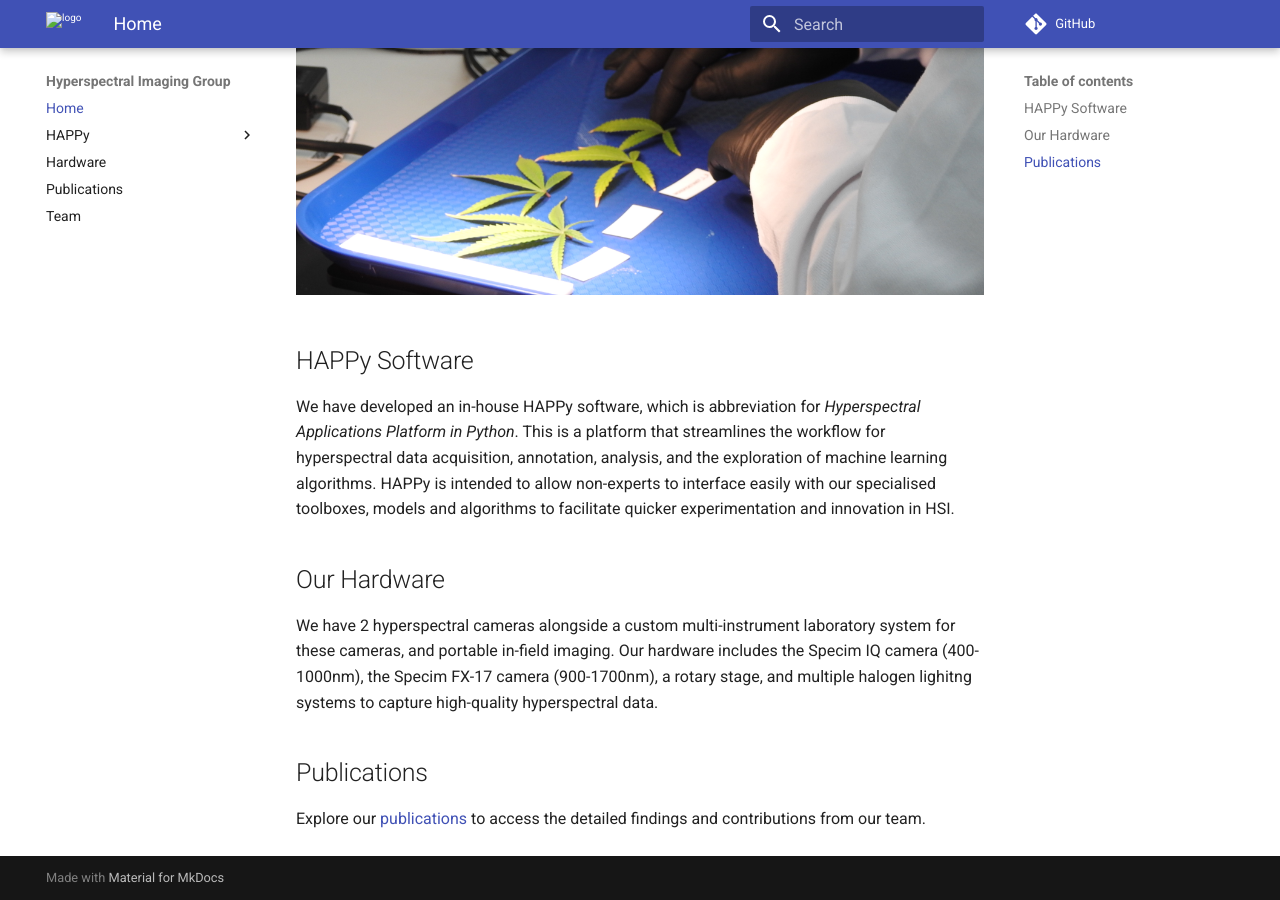
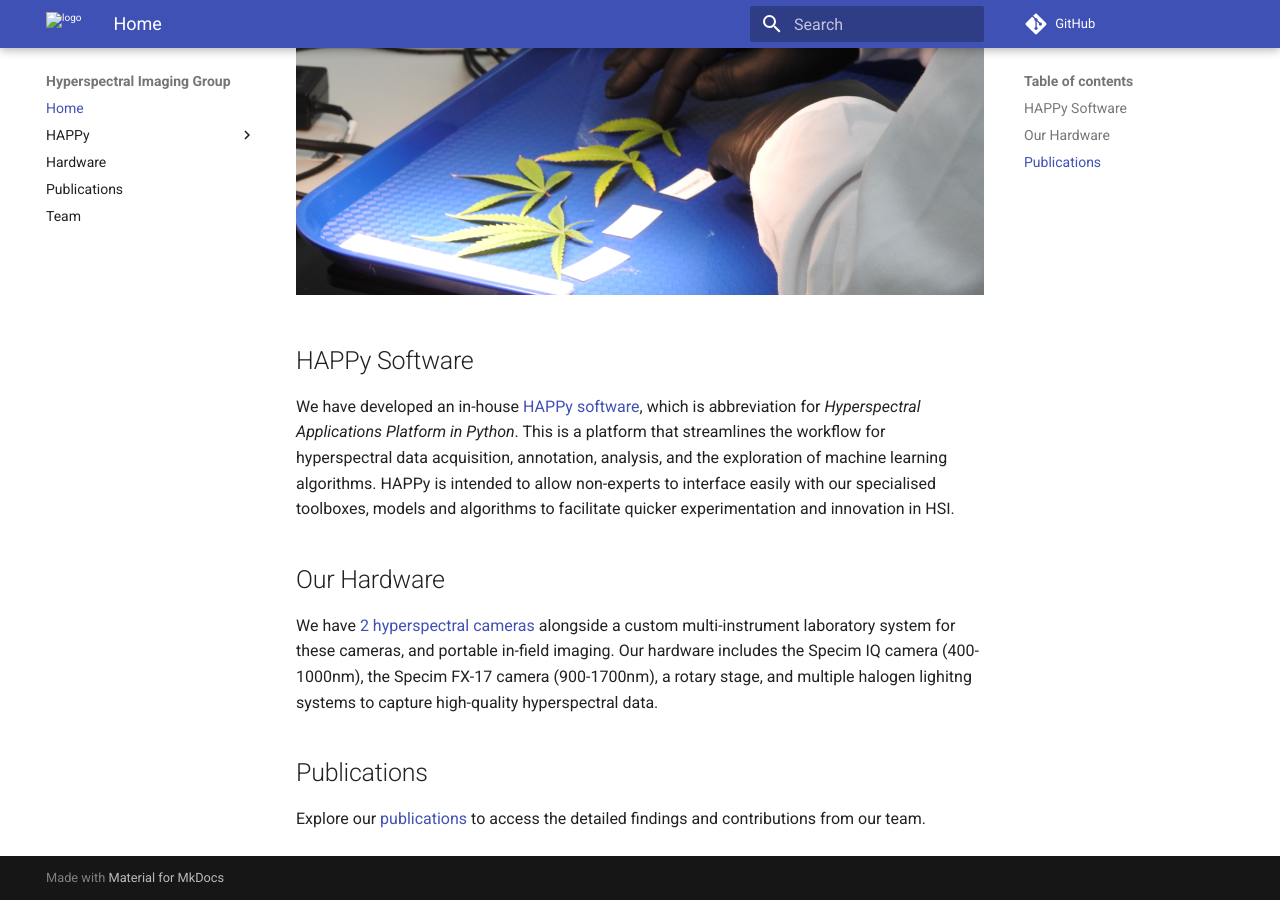
Before and after one commit to wairas/hsi-website, an MkDocs documentation site: the page built from docs/index.md, in a window 1280 px wide and 900 px high, scrolled down 904 px. Built offline with MkDocs 1.6.1 and Material for MkDocs 9.7.7, drawn with Linux system fonts in a browser that asks for light colours; comment, search, counter and statistics services are not loaded; some of the changed lines change nothing that is shown.

Commit message:
added further links and added line breaks

```diff
--- a/docs/index.md
+++ b/docs/index.md
@@ -1,14 +1,30 @@
 ![Cannabis buds](img/cannabis_buds.jpg)
 
-Welcome to the Hyperspectral Imaging Group at the University of Waikato. We are a team of engineers and computer scientists working on computational imaging methods for  hyperspectral imaging (HSI) technology through open-source platforms. We prioritise software-hardware integrated methods with machine learning and AI-informed image acquisition protocols. Our website serves as a hub for our software, hardware and hyperspectral database.
+Welcome to the Hyperspectral Imaging Group at the University of Waikato. We are
+a team of engineers and computer scientists working on computational imaging
+methods for  hyperspectral imaging (HSI) technology through open-source platforms.
+We prioritise software-hardware integrated methods with machine learning and
+AI-informed image acquisition protocols. Our website serves as a hub for our
+software, hardware and hyperspectral database.
 
 ![Imaging](img/DSCN3213.JPG)
 
 # HAPPy Software
-We have developed an in-house HAPPy software, which is abbreviation for *Hyperspectral Applications Platform in Python*. This is a platform that streamlines the workflow for hyperspectral data acquisition, annotation, analysis, and the exploration of machine learning algorithms. HAPPy is intended to allow non-experts to interface easily with our specialised toolboxes, models and algorithms to facilitate quicker experimentation and innovation in HSI.
+We have developed an in-house [HAPPy software](happy/index.md), which is
+abbreviation for *Hyperspectral Applications Platform in Python*. This is a
+platform that streamlines the workflow for hyperspectral data acquisition,
+annotation, analysis, and the exploration of machine learning algorithms.
+HAPPy is intended to allow non-experts to interface easily with our specialised
+toolboxes, models and algorithms to facilitate quicker experimentation and
+innovation in HSI.
 
 # Our Hardware
-We have 2 hyperspectral cameras alongside a custom multi-instrument laboratory system for these cameras, and portable in-field imaging. Our hardware includes the Specim IQ camera (400-1000nm), the Specim FX-17 camera (900-1700nm), a rotary stage, and multiple halogen lighitng systems to capture high-quality hyperspectral data.
+We have [2 hyperspectral cameras](hardware.md) alongside a custom multi-instrument
+laboratory system for these cameras, and portable in-field imaging. Our hardware
+includes the Specim IQ camera (400-1000nm), the Specim FX-17 camera (900-1700nm),
+a rotary stage, and multiple halogen lighitng systems to capture high-quality
+hyperspectral data.
 
 # Publications
-Explore our [publications](publications.md) to access the detailed findings and contributions from our team.
+Explore our [publications](publications.md) to access the detailed findings and
+contributions from our team.
```
